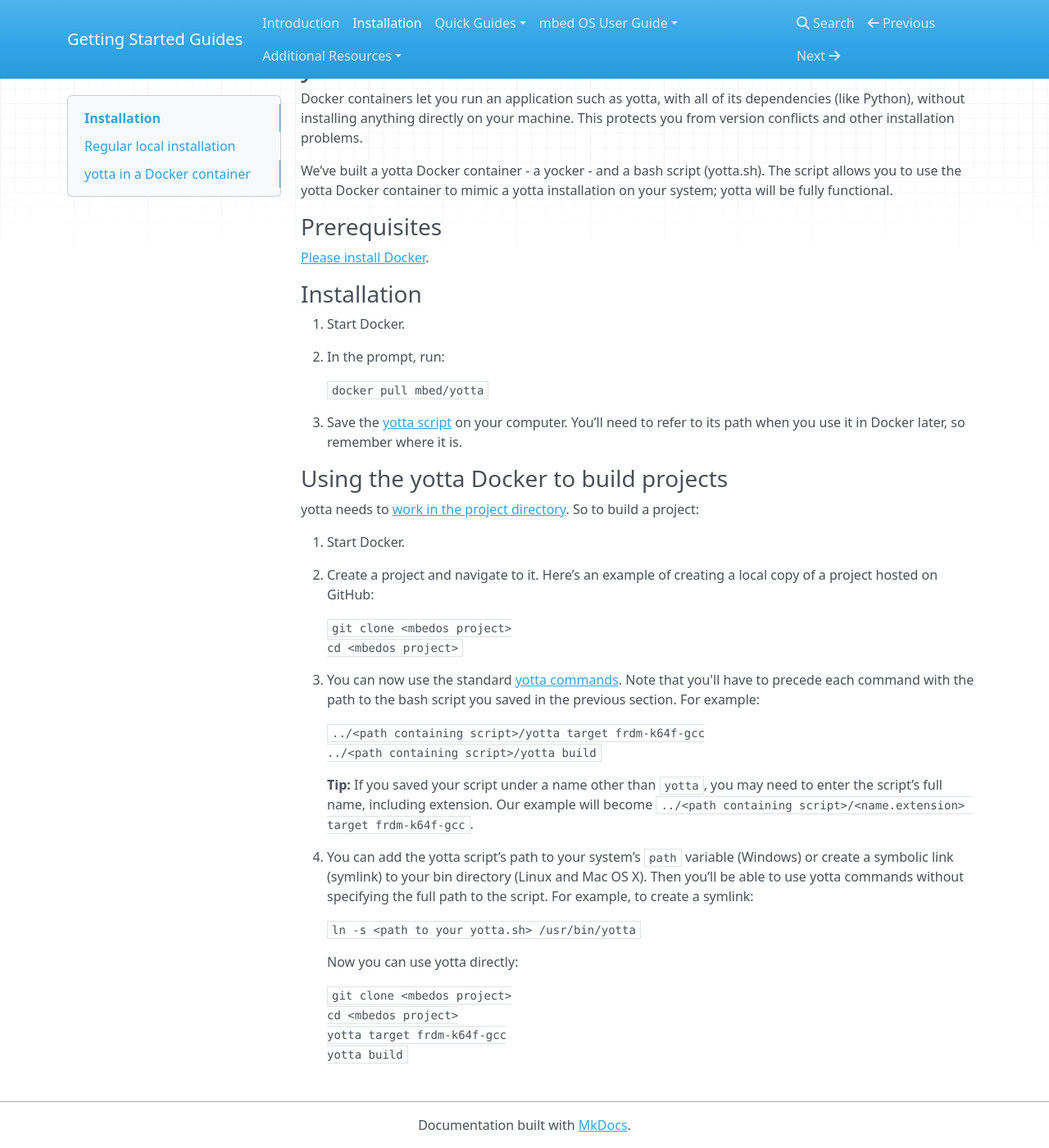
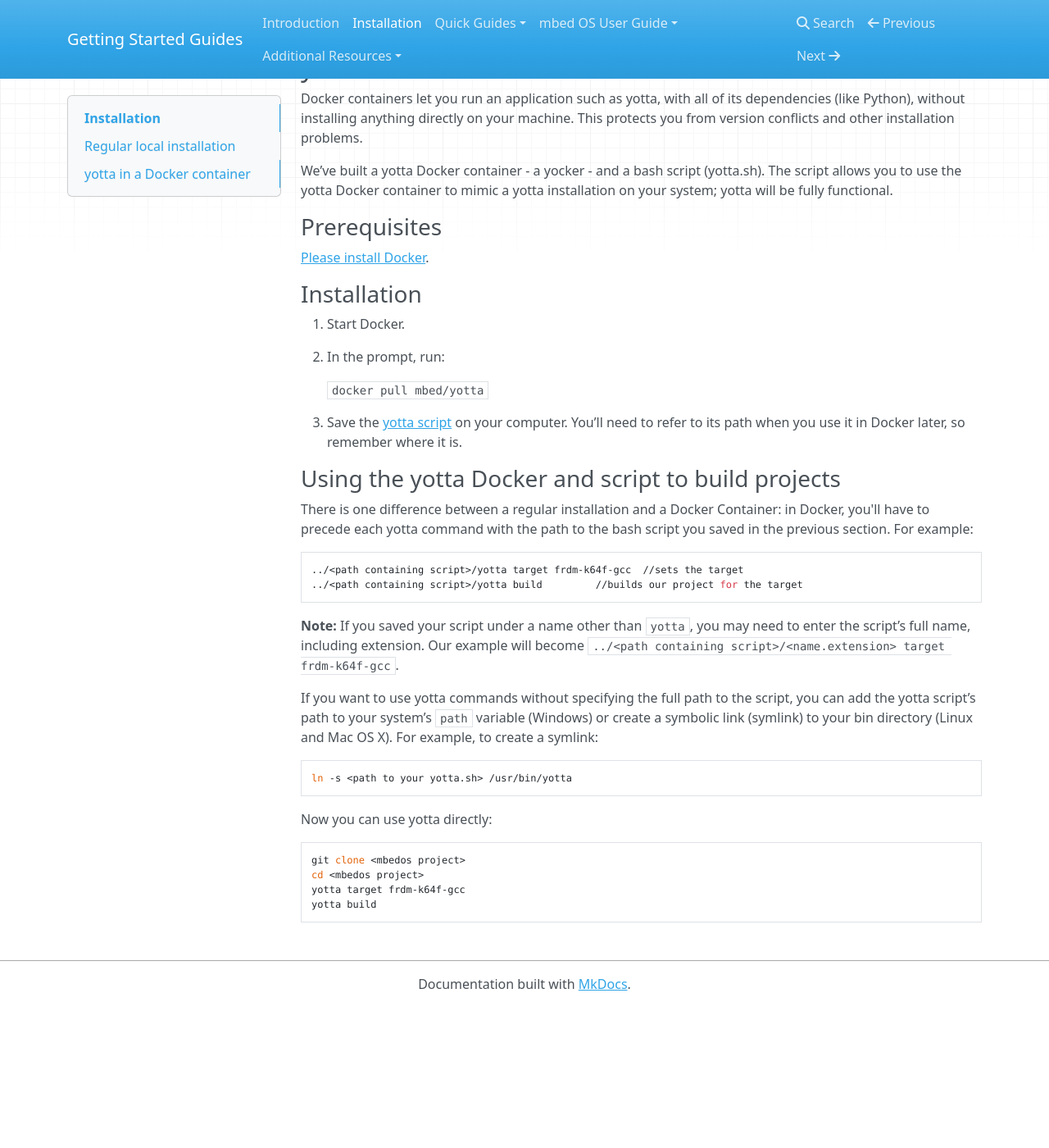
Before and after one commit to ARMmbed/GettingStartedmbedOS, an MkDocs documentation site: the page built from Docs/installation.md, in a window 1280 px wide and 1400 px high, scrolled down 391 px. Shown: the whole window at 82% size. Built offline with MkDocs 1.6.1, drawn with Linux system fonts in a browser that asks for light colours; nearby versions of some CDN libraries; old or Windows-style settings are respelled for this version of MkDocs; after the commit the page ends 1619 px from its top, so only the background shows below that.

Commit message:
Changed the text

````diff
--- a/Docs/installation.md
+++ b/Docs/installation.md
@@ -32,39 +32,28 @@ We’ve built a yotta Docker container - a yocker - and a bash script (yotta.sh)
 
 1. Save the [yotta script](https://github.com/ARMmbed/GettingStartedmbedOS/blob/master/Docs/Scripts/yotta.sh) on your computer. You’ll need to refer to its path when you use it in Docker later, so remember where it is.
 
-### Using the yotta Docker to build projects
+### Using the yotta Docker and script to build projects
 
-yotta needs to [work in the project directory](Full_Guide/app_on_yotta.md). So to build a project:
+There is one difference between a regular installation and a Docker Container: in Docker, you'll have to precede each yotta command with the path to the bash script you saved in the previous section. For example:
 
-1. Start Docker.
+```
+../<path containing script>/yotta target frdm-k64f-gcc 	//sets the target
+../<path containing script>/yotta build			//builds our project for the target
+```
 
-1. Create a project and navigate to it. Here’s an example of creating a local copy of a project hosted on GitHub:
+**Note:** If you saved your script under a name other than ``yotta``, you may need to enter the script’s full name, including extension. Our example will become ``../<path containing script>/<name.extension> target frdm-k64f-gcc``.
 
-	```
-	git clone <mbedos project>
-	cd <mbedos project>
-	```
+If you want to use yotta commands without specifying the full path to the script, you can add the yotta script’s path to your system’s ``path`` variable (Windows) or create a symbolic link (symlink) to your bin directory (Linux and Mac OS X). For example, to create a symlink:
 
-1. You can now use the standard [yotta commands](http://yottadocs.mbed.com/reference/commands.html). Note that you'll have to precede each command with the path to the bash script you saved in the previous section. For example:
+```
+ln -s <path to your yotta.sh> /usr/bin/yotta
+```
 
-	```
-	../<path containing script>/yotta target frdm-k64f-gcc
-	../<path containing script>/yotta build
-	```
+Now you can use yotta directly:
 
-	**Tip:** If you saved your script under a name other than ``yotta``, you may need to enter the script’s full name, including extension. Our example will become ``../<path containing script>/<name.extension> target frdm-k64f-gcc``.
-
-1. You can add the yotta script’s path to your system’s ``path`` variable (Windows) or create a symbolic link (symlink) to your bin directory (Linux and Mac OS X). Then you’ll be able to use yotta commands without specifying the full path to the script. For example, to create a symlink:
-
-	```
-	ln -s <path to your yotta.sh> /usr/bin/yotta
-	```
-
-	Now you can use yotta directly:
-
-	```
-	git clone <mbedos project>
-	cd <mbedos project>
-	yotta target frdm-k64f-gcc
-	yotta build
-	```
+```
+git clone <mbedos project>
+cd <mbedos project>
+yotta target frdm-k64f-gcc
+yotta build
+```
````
